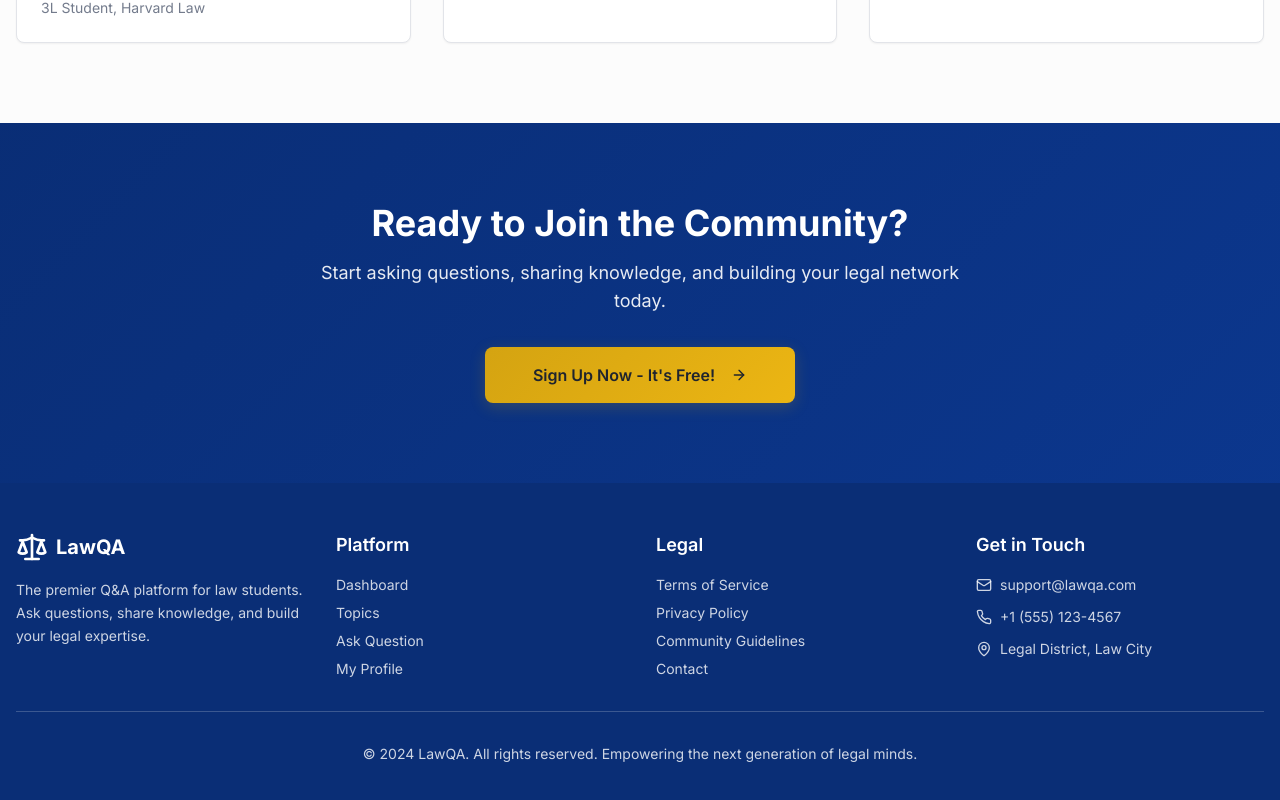
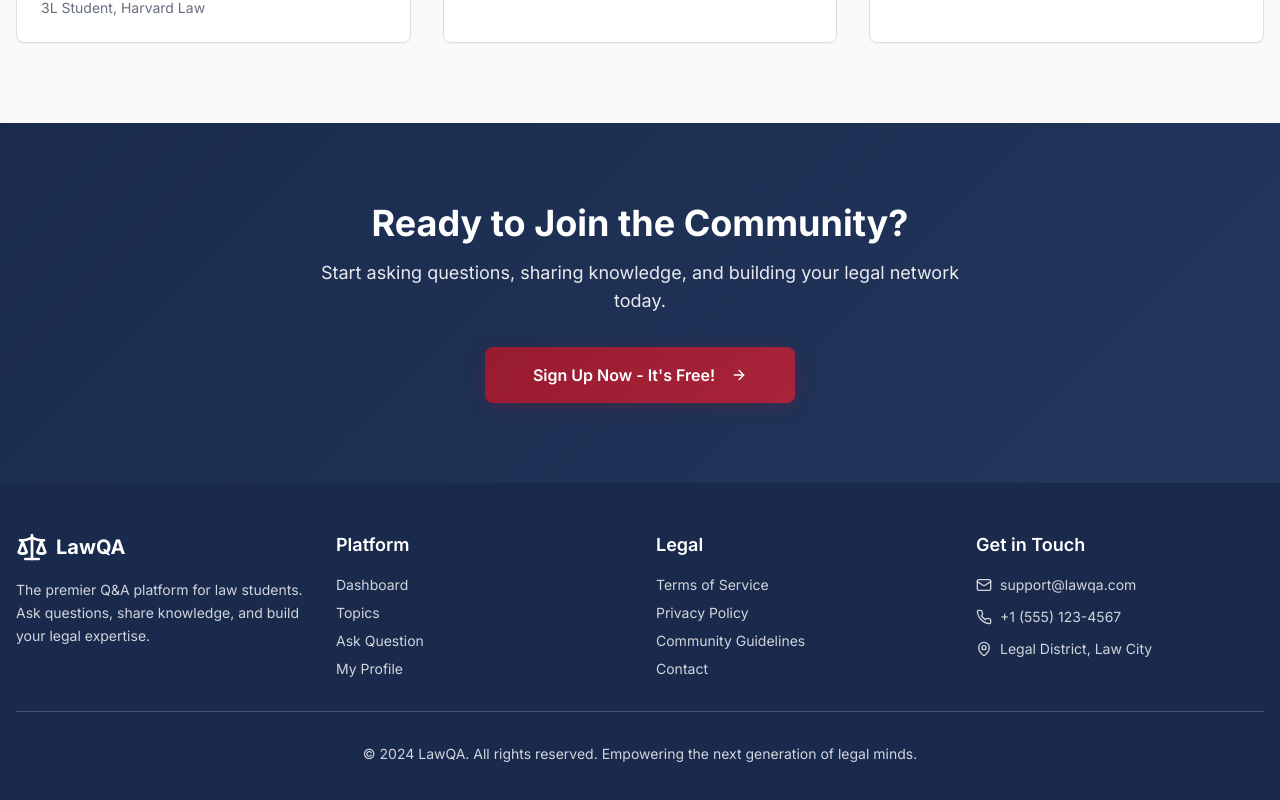
Before and after one commit to joccy-code/law-ask-learn, a React (Vite) app: page / in a window 1280 px wide. Shown: the part 1854-2654 px from the top of the page. Built offline with nearby package versions, Linux system fonts and the light colour scheme.

Commit message:
Refactor: Update color scheme
Update the color scheme to a deep navy and rich burgundy with warm gray accents. This change replaces the previous blue and yellow combination to create a more professional and attractive appearance.

```diff
--- a/src/index.css
+++ b/src/index.css
@@ -8,7 +8,7 @@
 
 @layer base {
   :root {
-    /* Legal Color Palette */
+    /* Elegant Legal Color Palette */
     --background: 0 0% 100%;
     --foreground: 220 20% 15%;
 
@@ -18,45 +18,45 @@
     --popover: 0 0% 100%;
     --popover-foreground: 220 20% 15%;
 
-    /* Primary: Deep Professional Blue */
-    --primary: 220 85% 25%;
+    /* Primary: Deep Navy */
+    --primary: 220 50% 20%;
     --primary-foreground: 0 0% 100%;
-    --primary-hover: 220 85% 20%;
+    --primary-hover: 220 50% 15%;
 
-    /* Secondary: Classic Gray */
-    --secondary: 220 15% 96%;
+    /* Secondary: Warm Charcoal */
+    --secondary: 220 15% 94%;
     --secondary-foreground: 220 20% 15%;
 
-    --muted: 220 15% 96%;
-    --muted-foreground: 220 10% 50%;
+    --muted: 220 15% 94%;
+    --muted-foreground: 220 10% 45%;
 
-    /* Accent: Legal Gold */
-    --accent: 45 85% 45%;
-    --accent-foreground: 220 20% 15%;
-    --accent-light: 45 95% 85%;
+    /* Accent: Rich Burgundy */
+    --accent: 350 70% 35%;
+    --accent-foreground: 0 0% 100%;
+    --accent-light: 350 60% 92%;
 
-    /* Success: Justice Green */
-    --success: 145 85% 25%;
+    /* Success: Forest Green */
+    --success: 150 70% 25%;
     --success-foreground: 0 0% 100%;
-    --success-light: 145 85% 92%;
+    --success-light: 150 60% 92%;
 
     --destructive: 0 84% 60%;
     --destructive-foreground: 0 0% 100%;
 
-    --border: 220 15% 90%;
-    --input: 220 15% 96%;
-    --ring: 220 85% 25%;
+    --border: 220 15% 88%;
+    --input: 220 15% 94%;
+    --ring: 220 50% 20%;
 
-    /* Gradients */
-    --gradient-hero: linear-gradient(135deg, hsl(220 85% 25%), hsl(220 85% 30%));
-    --gradient-card: linear-gradient(180deg, hsl(0 0% 100%), hsl(220 15% 98%));
-    --gradient-accent: linear-gradient(135deg, hsl(45 85% 45%), hsl(45 85% 50%));
+    /* Elegant Gradients */
+    --gradient-hero: linear-gradient(135deg, hsl(220 50% 20%), hsl(220 45% 25%));
+    --gradient-card: linear-gradient(180deg, hsl(0 0% 100%), hsl(220 15% 97%));
+    --gradient-accent: linear-gradient(135deg, hsl(350 70% 35%), hsl(350 65% 40%));
 
-    /* Shadows */
-    --shadow-sm: 0 2px 4px hsl(220 85% 25% / 0.05);
-    --shadow-md: 0 4px 12px hsl(220 85% 25% / 0.1);
-    --shadow-lg: 0 8px 24px hsl(220 85% 25% / 0.15);
-    --shadow-accent: 0 4px 16px hsl(45 85% 45% / 0.2);
+    /* Sophisticated Shadows */
+    --shadow-sm: 0 2px 4px hsl(220 50% 20% / 0.06);
+    --shadow-md: 0 4px 12px hsl(220 50% 20% / 0.12);
+    --shadow-lg: 0 8px 24px hsl(220 50% 20% / 0.18);
+    --shadow-accent: 0 4px 16px hsl(350 70% 35% / 0.25);
 
     --radius: 0.5rem;
 
@@ -78,26 +78,26 @@
   }
 
   .dark {
-    --background: 222.2 84% 4.9%;
-    --foreground: 210 40% 98%;
+    --background: 220 50% 6%;
+    --foreground: 220 15% 95%;
 
-    --card: 222.2 84% 4.9%;
-    --card-foreground: 210 40% 98%;
+    --card: 220 50% 6%;
+    --card-foreground: 220 15% 95%;
 
-    --popover: 222.2 84% 4.9%;
-    --popover-foreground: 210 40% 98%;
+    --popover: 220 50% 6%;
+    --popover-foreground: 220 15% 95%;
 
-    --primary: 210 40% 98%;
-    --primary-foreground: 222.2 47.4% 11.2%;
+    --primary: 220 15% 95%;
+    --primary-foreground: 220 50% 6%;
 
-    --secondary: 217.2 32.6% 17.5%;
-    --secondary-foreground: 210 40% 98%;
+    --secondary: 220 40% 12%;
+    --secondary-foreground: 220 15% 95%;
 
-    --muted: 217.2 32.6% 17.5%;
-    --muted-foreground: 215 20.2% 65.1%;
+    --muted: 220 40% 12%;
+    --muted-foreground: 220 15% 70%;
 
-    --accent: 217.2 32.6% 17.5%;
-    --accent-foreground: 210 40% 98%;
+    --accent: 350 70% 45%;
+    --accent-foreground: 220 15% 95%;
 
     --destructive: 0 62.8% 30.6%;
     --destructive-foreground: 210 40% 98%;
```
